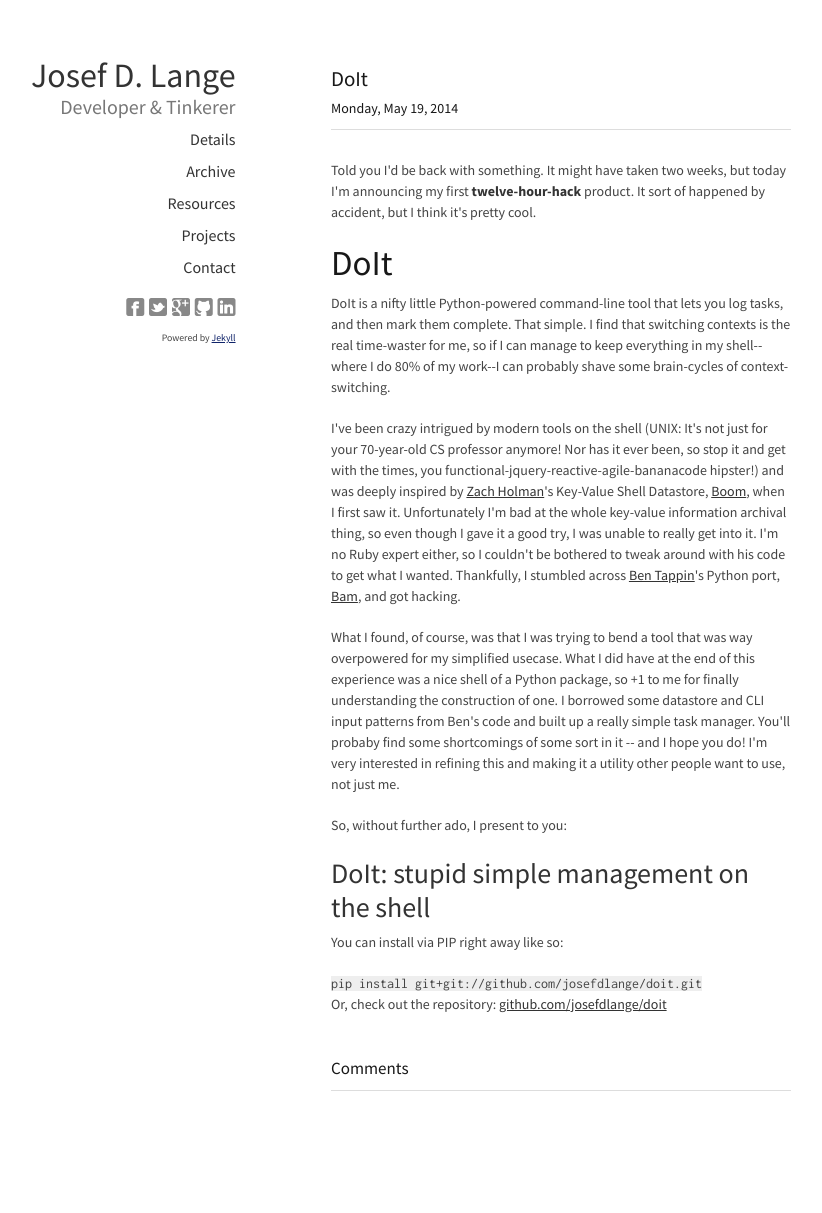
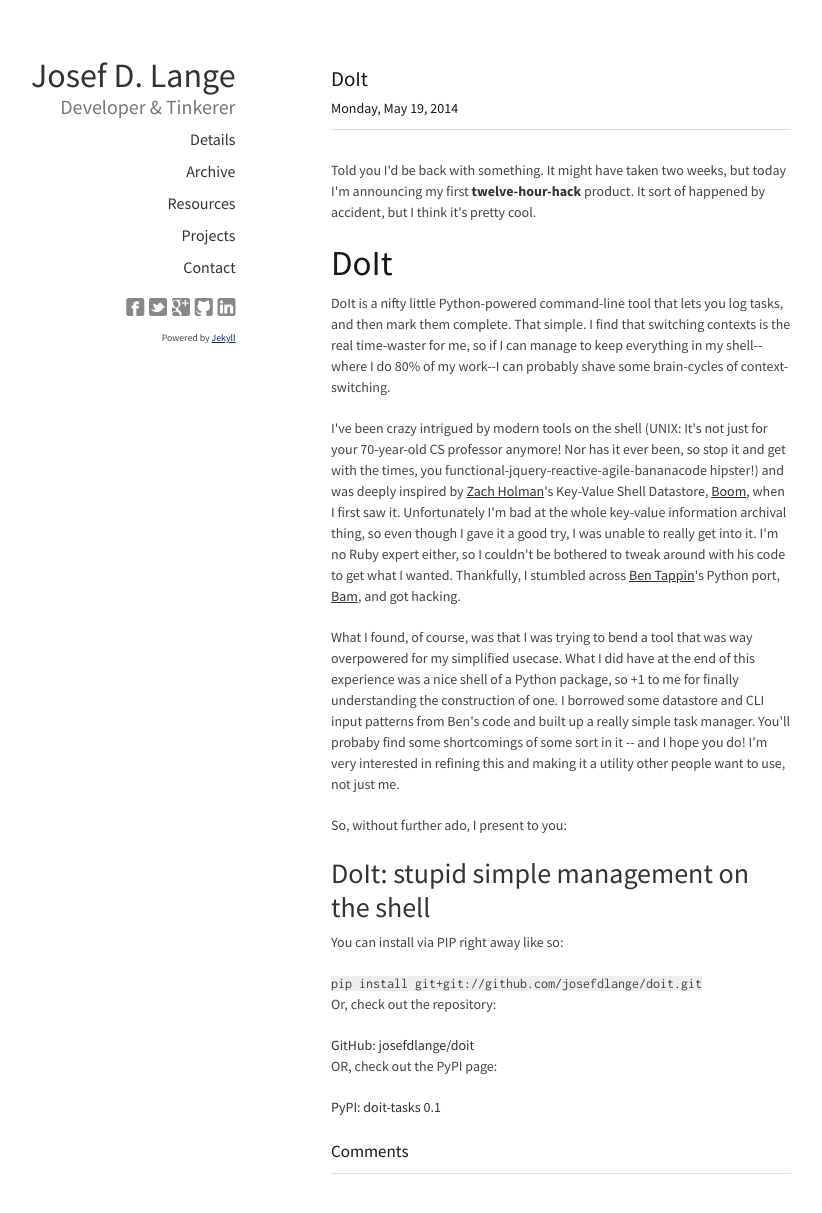
Before and after one commit to josefdlange/josefdlange.github.com, a Jekyll site: the page built from _posts/2014-05-19-DoIt.html, in a window 1280 px wide and 1288 px high. Shown: the top 1213 px of the window, without its empty margins (199-1021 px from the left). Built offline with Jekyll 4.4.1, drawn with Linux system fonts in a browser that asks for light colours; comment, search, counter and statistics services are not loaded.

Commit message:
Updated some links on the DoIt post.

```diff
--- a/_posts/2014-05-19-DoIt.html
+++ b/_posts/2014-05-19-DoIt.html
@@ -14,4 +14,7 @@ categories: [programming, shell, tasks, management]
 <h3><a href="https://github.com/josefdlange/doit">DoIt: stupid simple management on the shell</a></h3>
 <p>You can install via PIP right away like so:</p>
 <code>pip install git+git://github.com/josefdlange/doit.git</code>
-<p>Or, check out the repository: <a href="https://github.com/josefdlange/doit">github.com/josefdlange/doit</a>
+<p>Or, check out the repository: </p>
+<a href="https://github.com/josefdlange/doit">GitHub: josefdlange/doit</a>
+<p>OR, check out the PyPI page: </p>
+<a href="https://pypi.python.org/pypi/doit-tasks/0.1">PyPI: doit-tasks 0.1</a>
```
